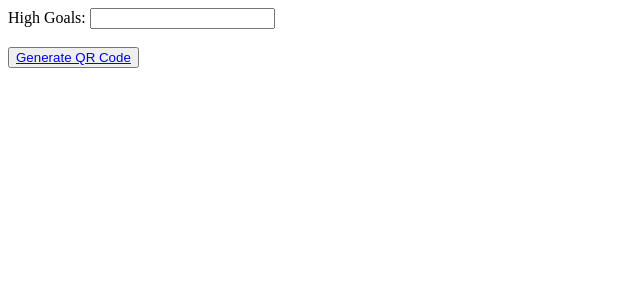
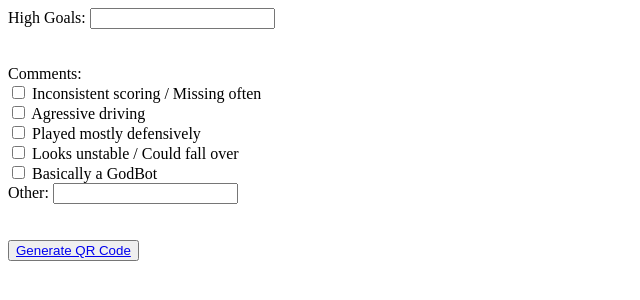
Before and after one commit to FRC2706/2022-2706-ScoutAppSummer, a plain HTML site: page public/review.html in a window 1280 px wide. Shown: the whole page, without its empty margins (0-640 px from the left). Drawn offline with Linux system fonts and the light colour scheme.

Commit message:
added comments in 'review'

```diff
--- a/public/review.html
+++ b/public/review.html
@@ -10,8 +10,27 @@
   <!-- <script src="https://cdnjs.cloudflare.com/ajax/libs/jquery/3.6.0/jquery.min.js"></script>   uncomment this if you want to use jquery-->
 	<script src="script.js"></script>
 
-  High Goals:
-  <input id='highGoalBox' type='text'/>
+  <div>
+    High Goals:
+    <input id='highGoalBox' type='text'/>
+  </div>
+
+  <br><br>
+  Comments: <form>
+    <input type='checkbox' name='comment' value='1'>
+    <label for="1">Inconsistent scoring / Missing often</label><br>
+    <input type='checkbox' name='comment' value='2'>
+    <label for="2">Agressive driving</label><br>
+    <input type='checkbox' name='comment' value='3'>
+    <label for="3">Played mostly defensively</label><br>
+    <input type='checkbox' name='comment' value='4'>
+    <label for="4">Looks unstable / Could fall over</label><br>
+    <input type='checkbox' name='comment' value='5'>
+    <label for="5">Basically a GodBot</label><br>
+    <label>Other: </label>
+    <input type='text' id='commentOther'>
+
+  </form>
 
   <br><br>
   <button>
--- a/public/script.js
+++ b/public/script.js
@@ -1,12 +1,19 @@
 //for all things javascript
+
+//https://github.com/davidshimjs/qrcodejs
+//https://youtu.be/oR_u2TbHwC8
+
+
 var time = {}; //stores time variables ('minutes' and 'seconds') in this globally scoped variable 'time'
 
 function startTimer() { //this function is used to start the timer countdown
   var timer = document.getElementById("timerButton"); //getting the timer button id...
   timer.style.display = "none"; //... to be able to hide it (to prevent timer resets). If the user does happen to need to reset the timer they can refresh the page
+  var gameButtons = document.getElementById("gameTrackerButtons");
+  gameButtons.style.display = "block";
   var review = document.getElementById("reviewButton"); //here we'll hide the button that gives access to the next page to avoid accidental clicks. when the page is loaded, the button is already hidden
   var countDownDate = new Date(); //get the current time, then find the time in 2:30 minutes later
-  countDownDate.setSeconds(countDownDate.getSeconds() + 5); //+1 for delay | 150 seconds = 2:30 minutes
+  countDownDate.setSeconds(countDownDate.getSeconds() + 151); //+1 for delay | 150 seconds = 2:30 minutes
   //'repeat' is used to loop the following code block
   var repeat = setInterval(function() {
     var currentTime = new Date().getTime(); //get the current time
```
Also changed, not shown: public/recording.html (+6 -4 lines).
